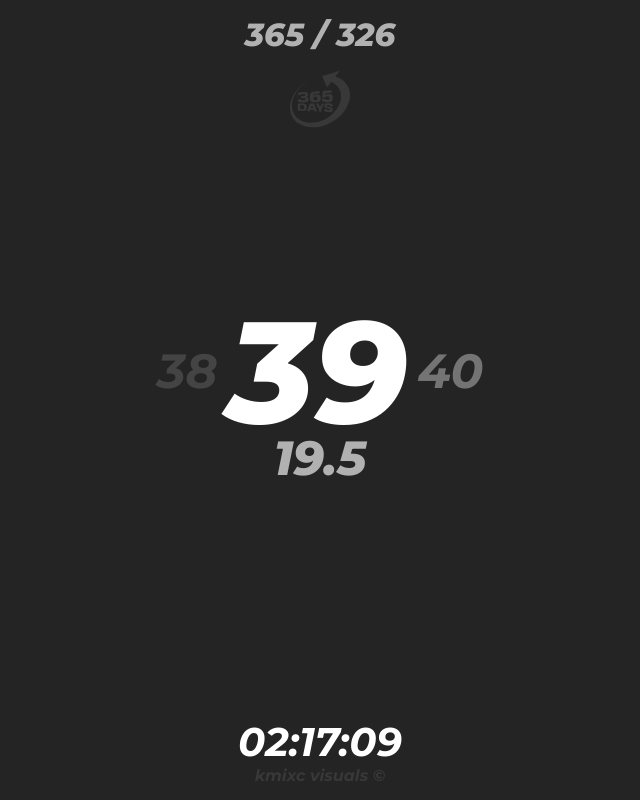
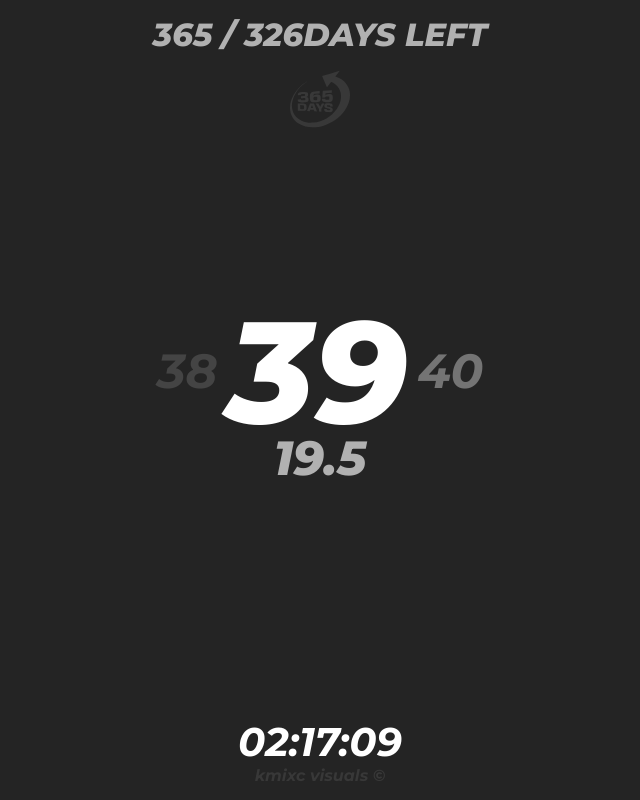
Before and after one commit to kmixc/dayoftheyear, a React (Vite) app: page / in a window 1280 px wide. Shown: the whole page, without its empty margins (320-960 px from the left). Built offline with nearby package versions, Linux system fonts and the light colour scheme.

Commit message:
Added Text

```diff
--- a/src/App.jsx
+++ b/src/App.jsx
@@ -32,7 +32,7 @@ function App() {
   return (
     <div className='center'>
       <div className='top'>
-        <div className='daysinyearleft'>{days_of_a_year(yearNum) + " / " + (days_of_a_year(yearNum) - day).toString()}</div>
+        <div className='daysinyearleft'>{days_of_a_year(yearNum) + " / " + (days_of_a_year(yearNum) - day).toString() + "DAYS LEFT"}</div>
         <img src={Logo} className="logo" />
       </div>
       <div className='days'>
```
